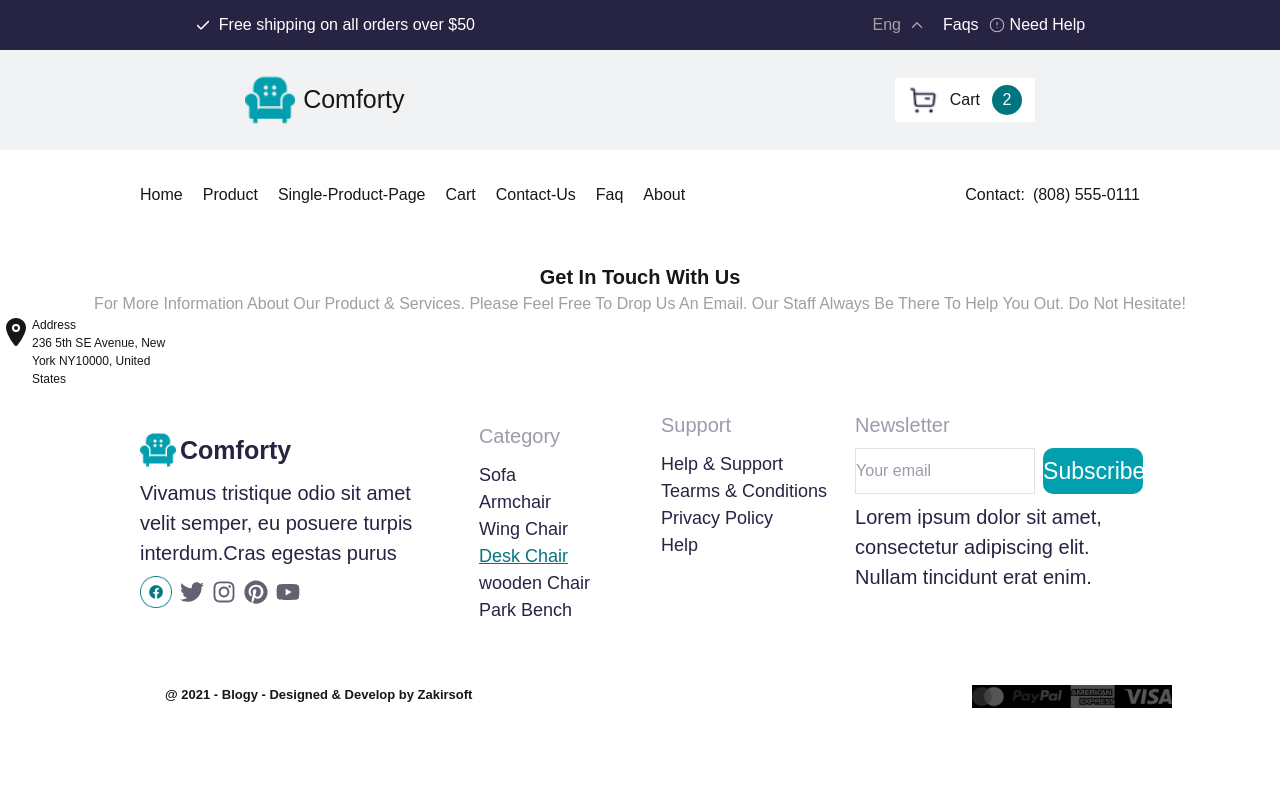
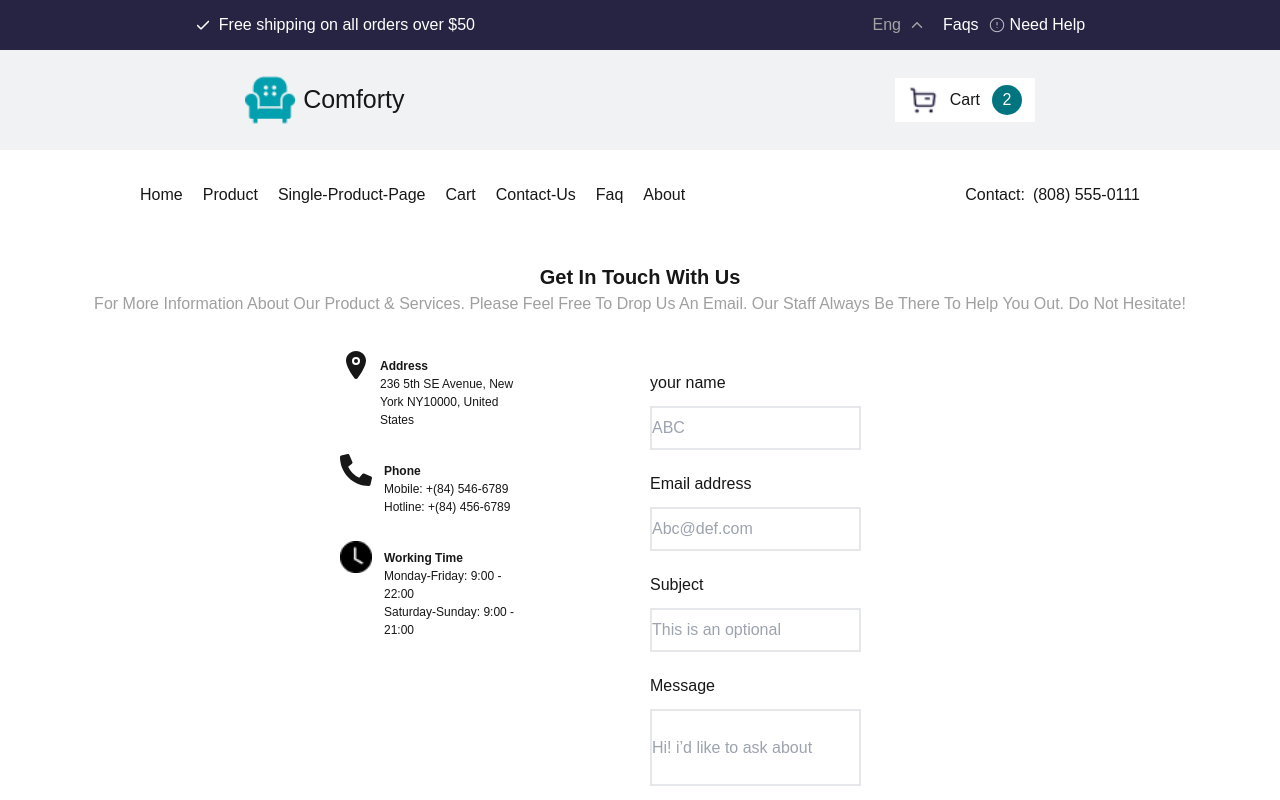
Before and after one commit to my5757980/sarwer, a Next.js app: page /Contact-Us in a window 1280 px wide. Shown: the top 800 px of the page. Built offline with nearby package versions, Linux system fonts and the light colour scheme.

Commit message:
add to console

```diff
--- a/package.json
+++ b/package.json
@@ -19,13 +19,16 @@
     "react": "^18",
     "react-dom": "^18",
     "react-icons": "^5.4.0",
+    "react-slick": "^0.30.3",
     "sanity": "^3.72.1",
+    "slick-carousel": "^1.8.1",
     "styled-components": "^6.1.14"
   },
   "devDependencies": {
     "@types/node": "^20",
     "@types/react": "^18",
     "@types/react-dom": "^18",
+    "@types/react-slick": "^0.23.13",
     "eslint": "^8",
     "eslint-config-next": "14.2.18",
     "postcss": "^8",
--- /dev/null
+++ b/src/App.js
@@ -0,0 +1,2 @@
+import "slick-carousel/slick/slick.css";
+import "slick-carousel/slick/slick-theme.css";
--- a/src/app/Contact-Us/page.tsx
+++ b/src/app/Contact-Us/page.tsx
@@ -1,4 +1,6 @@
 import { IoLocation } from "react-icons/io5";
+import { FaPhoneAlt } from "react-icons/fa";
+import Image from "next/image";
 const  ContactUs=()=>{
     return(
         <div className="overflow-x-hidden">
@@ -6,18 +8,100 @@ const  ContactUs=()=>{
 
         <div>
            <h1 className="text-center pt-[55px] font-bold text-[20px]">Get In Touch With Us</h1>
-           <p className="text-center text-[#9F9F9F]">For More Information About Our Product & Services. Please Feel Free To Drop Us An Email. Our Staff Always Be There To Help You Out. Do Not Hesitate!</p>
+           <p className="text-center text-[#9F9F9F] pb-[33px]">For More Information About Our Product & Services. Please Feel Free To Drop Us An Email. Our Staff Always Be There To Help You Out. Do Not Hesitate!</p>
         </div>
 
 
 
-        <div className="flex">
+
+
+
+        <div className="m-auto w-[200px] md:m-auto md:w-[450px] lg:m-auto lg:w-[600px]">
+            <div className="md:grid md:gap-5 md:grid-cols-2">
+
+
+         <div className="md:col-span-1">
+        <div className="flex ">
         <IoLocation className="size-8"/>
-        <div>
-        <h1 className="text-[12px]">Address</h1>
+        <div className="relative left-[8px] top-[8px]">
+        <h1 className="text-[12px] font-bold">Address</h1>
         <p className="text-[12px]" >236 5th SE Avenue, New<br /> York NY10000, United<br /> States</p>
         </div>
         </div>
+
+
+
+        <div className="flex    pt-[33px]">
+        <FaPhoneAlt className="size-8"/>
+        <div className="relative left-[12px] top-[8px]">
+        <h1 className="text-[12px] font-bold">Phone</h1>
+        <p className="text-[12px]" >Mobile: +(84) 546-6789 <br/>Hotline: +(84) 456-6789</p>
+        </div>
+        </div>
+
+
+
+
+
+
+
+        <div className="flex    pt-[33px]">
+        <Image className="size-8"src="/image/bi_clock-fill.png" alt="logo" width={1} height={1}/>
+        <div className="relative left-[12px] top-[8px]">
+        <h1 className="text-[12px] font-bold">Working Time</h1>
+        <p className="text-[12px]">Monday-Friday: 9:00 -<br /> 22:00<br /> Saturday-Sunday: 9:00 -<br /> 21:00</p>
+        </div>
+        </div>
+        </div>
+
+
+
+
+
+
+
+
+          <div className="md:col-span-1">
+        <h1 className="pb-[11px] pt-[22px] ">your name</h1>
+        <input className="h-[44px] border-[2px] "placeholder="ABC"/>
+
+
+
+
+        <h1 className="pb-[11px] pt-[22px]">Email address</h1>
+        <input className="h-[44px] border-[2px] "placeholder="Abc@def.com"/>
+
+
+
+
+        <h1 className="pb-[11px] pt-[22px]">Subject</h1>
+        <input className="h-[44px] border-[2px] "placeholder="This is an optional"/>
+
+
+
+
+        <h1 className="pb-[11px] pt-[22px]">Message</h1>
+        <input className="h-[77px] border-[2px] "placeholder="Hi! i’d like to ask about"/>
+        <br />
+
+
+
+         <div className="pt-[33px]">
+          <button className=" text-white items-center text-center  place-items-center  border-[1px] border-[#B88E2F]  rounded-[5px] w-[237px] h-[57px] bg-[#029FAE]">Submit</button>
+        </div>
+        </div>
+        </div>
+
+
+
+        </div>
+
+
+
+
+
+
+
 
 
 
--- a/src/app/productdetails/[productid]/page.tsx
+++ b/src/app/productdetails/[productid]/page.tsx
@@ -5,12 +5,13 @@ interface books {
     description: string,
     price: number,
     imageUrl: string,
+
   }
 
 
+import Link from "next/link";
 import Image from "next/image"
 import { client } from "@/sanity/lib/client";
-import Link from "next/link";
 import { BsCartDash } from "react-icons/bs";
 export default async function SingleProductPage({ params }: { params: { productid: string } }) {
 const data = await client.fetch<books[]>(`*[_type == 'products']{
@@ -68,16 +69,13 @@ const data = await client.fetch<books[]>(`*[_type == 'products']{
 
 
 
-
           {/* feature product */}
   <div>
 
 
 <div className="flex justify-center gap-24 sm:flex pb-[33px] ">
   <h1 className="font-bold sm:text-[15px] sm:text-nowrap md:mt-[40px] md:mr-[410px] text-nowrap sm:mr-[150px] lg:mr-[710px]">Featured Products</h1>
-            <Link href="/Product">
   <button className=" underline font-bold sm:text-[15px] sm:text-nowrap  md:mt-[40px] text-nowrap">View  all</button>
-          </Link>
 </div>
 
 
@@ -143,6 +141,10 @@ const data = await client.fetch<books[]>(`*[_type == 'products']{
   </div>
   </div>
 
+
+
+
+
         </div>
 
 
```
Also changed, not shown: 1 other file (tests, documents, lock files or other folders). Lines whose indentation alone changed are shown as unchanged.
